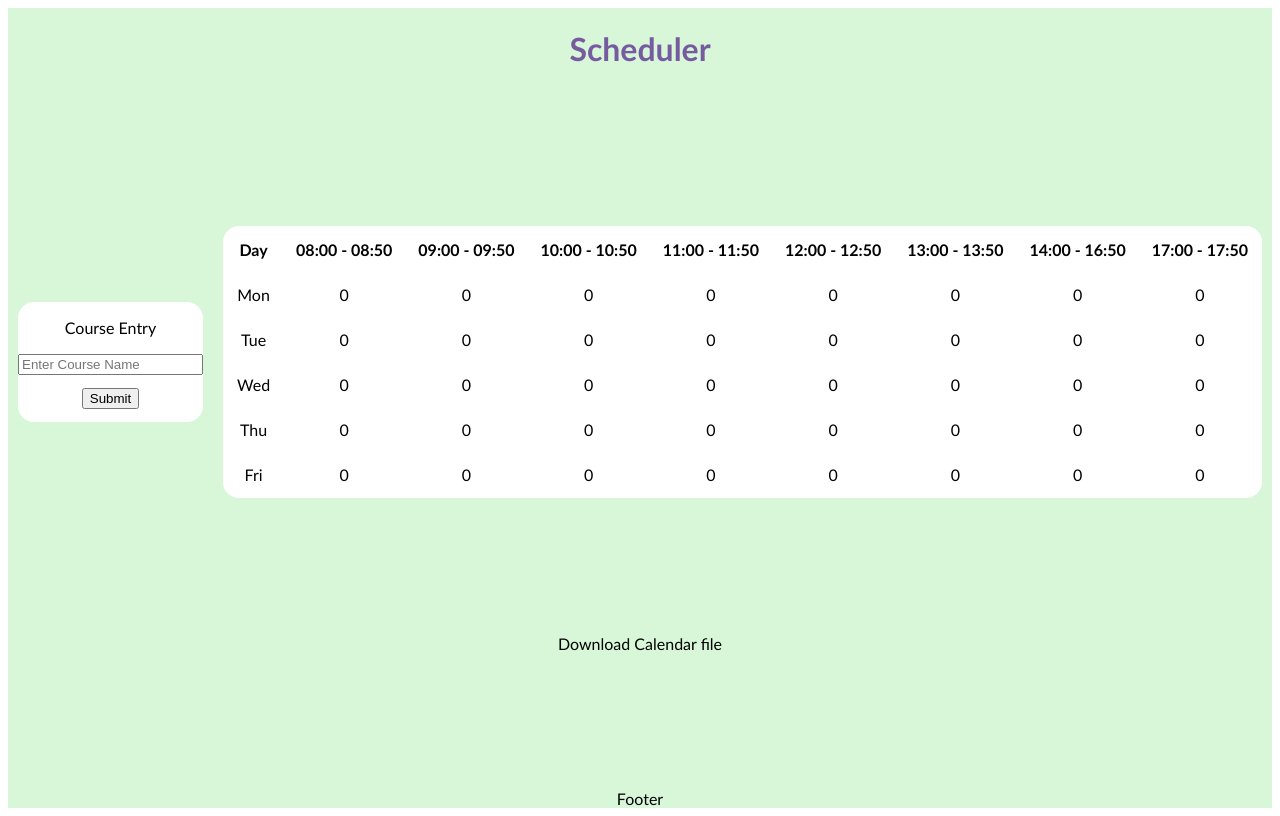
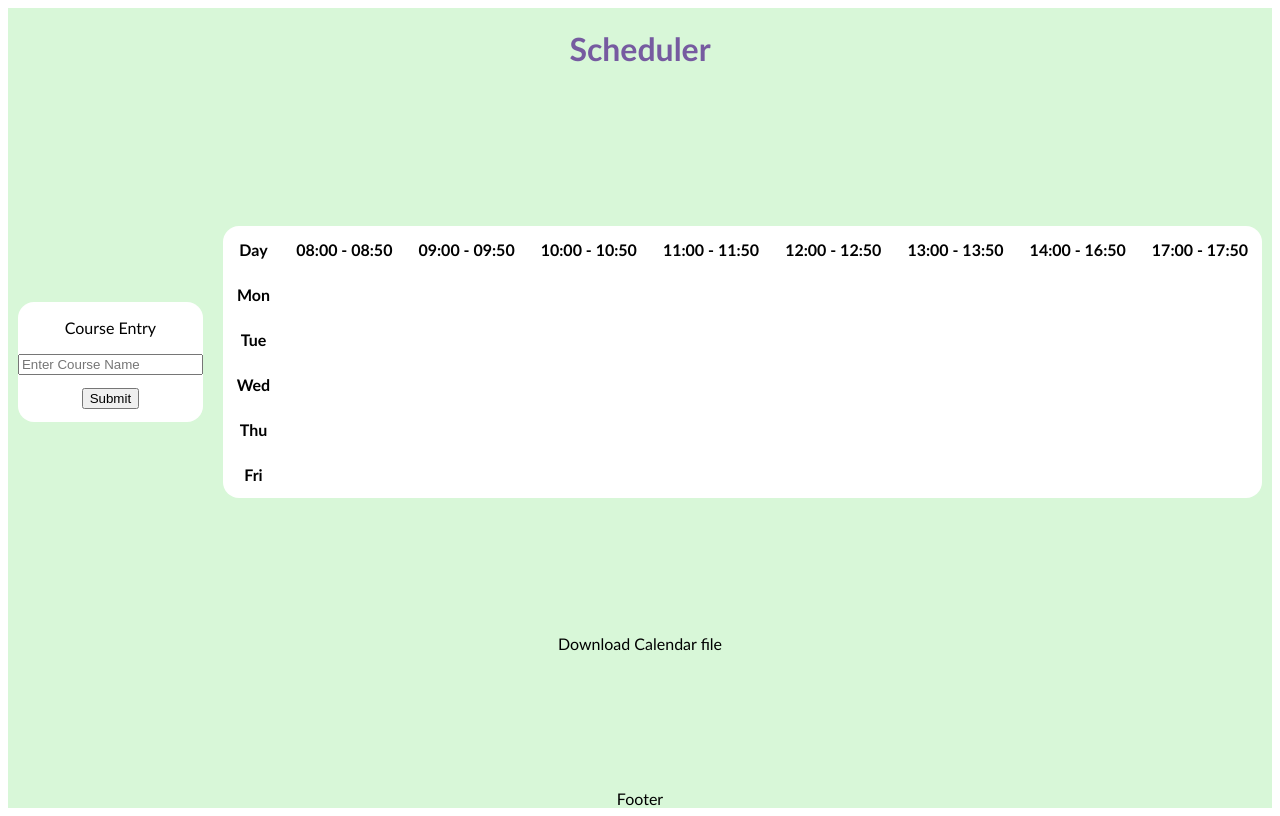
Before and after one commit to vikram18rock/ClassFit, a React app: page / in a window 1280 px wide. Built offline with nearby package versions, Linux system fonts and the light colour scheme; the HTML template or start-up script is replaced by a standard one.

Commit message:
Adding state to cells of table

```diff
--- a/src/App.jsx
+++ b/src/App.jsx
@@ -47,12 +47,32 @@ function App() {
     // defaulting to morning batch
     const [batchNo, setBatchNo] = useState(1);
 
+    const [table, setTable] = useState(
+        Array(days.length).fill(
+            Array(timings[batchNo].length).fill('')
+        )
+    );
+
+    function updateTable(i, j, value) {
+        let newTable = table;
+        newTable[i][j] = value;
+
+        setTable(newTable);
+    }
+
 	return (
 		<div className='App'>
             <Header />
             <div className='container'>
                 <Course course={course} onInput={setCourse}/>
-                <TimeTable slots={slots} days={days} timings = {timings} no={batchNo}/>
+                <TimeTable
+                    slots={slots}
+                    days={days}
+                    timings = {timings}
+                    no={batchNo}
+                    table={table}
+                    handleCell = {updateTable}
+                />
             </div>
             <Downloader />
             <Footer />
--- a/src/components/TimeTable.jsx
+++ b/src/components/TimeTable.jsx
@@ -1,10 +1,9 @@
-export default function TimeTable ({slots, days, timings, no}) {
-
+export default function TimeTable ({slots, days, timings, no, table, handleCell}) {
     return (
         <div className={"elem table"}>
             <table>
                 <TableHeading timings={timings} no={no}/>
-                <TableBody days={days} timings={timings} no={no}/>
+                <TableBody days={days} timings={timings} no={no} table={table}/>
             </table>
         </div>
     );
@@ -19,13 +18,31 @@ function TableHeading ({timings, no}) {
     );
 }
 
-function TableBody ({days, timings, no}) {
+function TableBody ({days, timings, no, table}) {
+	const bdy = [];
+
+	for (let i = 0; i < table.length; i++) {
+		const row = [
+			<th className="cell">{ days[i] }</th>,
+		];
+
+		for (let j = 0; j < table[0].length; j++) {
+			row.push(
+				<td className="cell">{ table[i][j] }</td>
+			);
+		}
+
+		bdy.push(
+			<tr>
+				{row}
+			</tr>
+		);
+	}
+	console.log(bdy);
+
     return (
         <tbody>
-            {days.map((day, index) => <tr key={index}>
-                <td className="cell">{day}</td>
-                {timings[no].map((time, index) => <td className="cell" key={index}> {0} </td>)}
-            </tr>)}
+            {bdy}
         </tbody>
     );
 }
```
